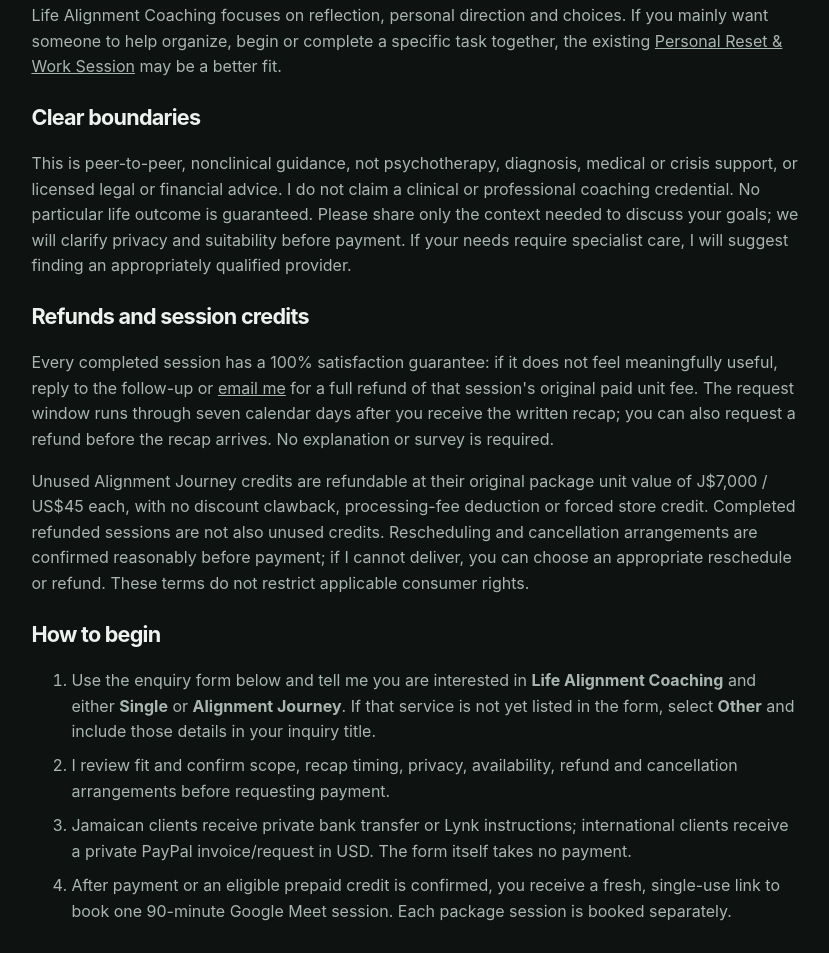
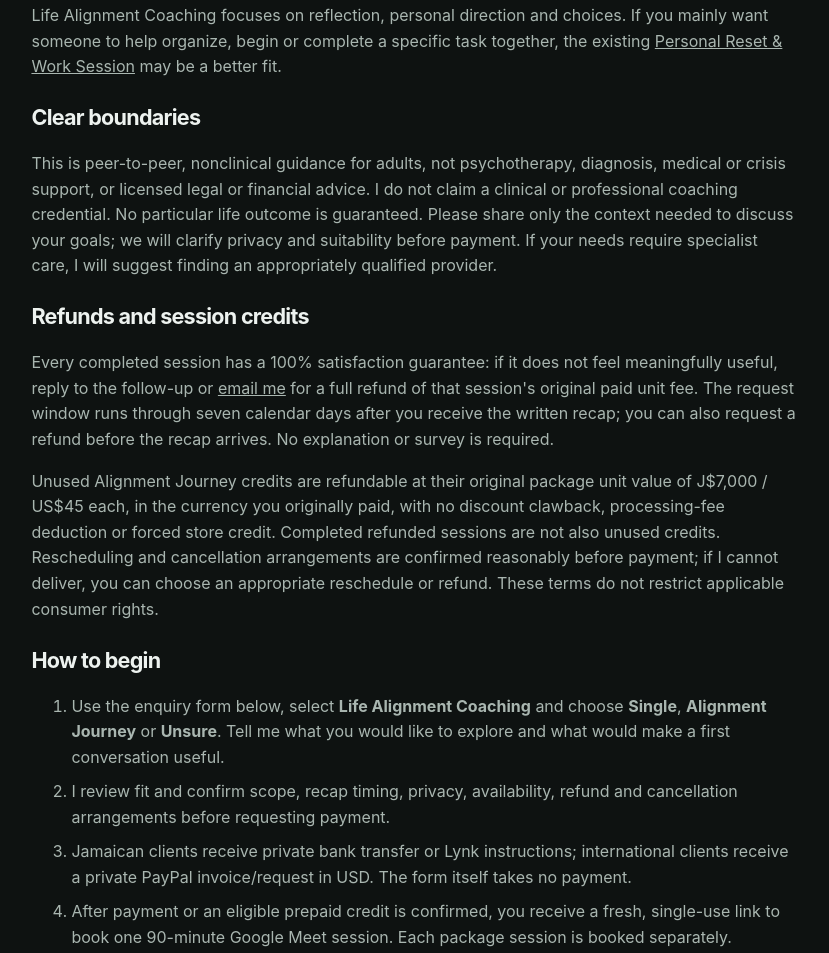
Before and after one commit to MigyDao/MiguelDao, a plain HTML site: page life-alignment-coaching.html in a window 1280 px wide. Shown: the part 2238-3191 px from the top of the page, without its empty margins (225-1054 px from the left). Drawn offline with Linux system fonts and the light colour scheme; a script that the page names is missing.

Commit message:
fix: align coaching intake copy with verified live setup

```diff
--- a/life-alignment-coaching.html
+++ b/life-alignment-coaching.html
@@ -77,13 +77,13 @@
         <h3>Life coaching versus practical working support</h3>
         <p>Life Alignment Coaching focuses on reflection, personal direction and choices. If you mainly want someone to help organize, begin or complete a specific task together, the existing <a href="personal-practical-support.html">Personal Reset &amp; Work Session</a> may be a better fit.</p>
         <h3>Clear boundaries</h3>
-        <p>This is peer-to-peer, nonclinical guidance, not psychotherapy, diagnosis, medical or crisis support, or licensed legal or financial advice. I do not claim a clinical or professional coaching credential. No particular life outcome is guaranteed. Please share only the context needed to discuss your goals; we will clarify privacy and suitability before payment. If your needs require specialist care, I will suggest finding an appropriately qualified provider.</p>
+        <p>This is peer-to-peer, nonclinical guidance for adults, not psychotherapy, diagnosis, medical or crisis support, or licensed legal or financial advice. I do not claim a clinical or professional coaching credential. No particular life outcome is guaranteed. Please share only the context needed to discuss your goals; we will clarify privacy and suitability before payment. If your needs require specialist care, I will suggest finding an appropriately qualified provider.</p>
         <h3>Refunds and session credits</h3>
         <p>Every completed session has a 100% satisfaction guarantee: if it does not feel meaningfully useful, reply to the follow-up or <a href="mailto:miguelfrancis.rw@gmail.com?subject=Life%20Alignment%20Coaching%20refund">email me</a> for a full refund of that session's original paid unit fee. The request window runs through seven calendar days after you receive the written recap; you can also request a refund before the recap arrives. No explanation or survey is required.</p>
-        <p>Unused Alignment Journey credits are refundable at their original package unit value of J$7,000 / US$45 each, with no discount clawback, processing-fee deduction or forced store credit. Completed refunded sessions are not also unused credits. Rescheduling and cancellation arrangements are confirmed reasonably before payment; if I cannot deliver, you can choose an appropriate reschedule or refund. These terms do not restrict applicable consumer rights.</p>
+        <p>Unused Alignment Journey credits are refundable at their original package unit value of J$7,000 / US$45 each, in the currency you originally paid, with no discount clawback, processing-fee deduction or forced store credit. Completed refunded sessions are not also unused credits. Rescheduling and cancellation arrangements are confirmed reasonably before payment; if I cannot deliver, you can choose an appropriate reschedule or refund. These terms do not restrict applicable consumer rights.</p>
         <h3>How to begin</h3>
         <ol>
-          <li>Use the enquiry form below and tell me you are interested in <strong>Life Alignment Coaching</strong> and either <strong>Single</strong> or <strong>Alignment Journey</strong>. If that service is not yet listed in the form, select <strong>Other</strong> and include those details in your inquiry title.</li>
+          <li>Use the enquiry form below, select <strong>Life Alignment Coaching</strong> and choose <strong>Single</strong>, <strong>Alignment Journey</strong> or <strong>Unsure</strong>. Tell me what you would like to explore and what would make a first conversation useful.</li>
           <li>I review fit and confirm scope, recap timing, privacy, availability, refund and cancellation arrangements before requesting payment.</li>
           <li>Jamaican clients receive private bank transfer or Lynk instructions; international clients receive a private PayPal invoice/request in USD. The form itself takes no payment.</li>
           <li>After payment or an eligible prepaid credit is confirmed, you receive a fresh, single-use link to book one 90-minute Google Meet session. Each package session is booked separately.</li>
@@ -96,7 +96,7 @@
           <p class="eyebrow">Life Alignment Coaching · Enquiries</p>
           <h2>Start with a conversation.</h2>
           <p class="hero-copy">You do not need perfect answers. Share what you would like to explore, the package that interests you and what would make a first conversation useful.</p>
-          <p>If <strong>Life Alignment Coaching</strong> does not yet appear as an option, choose <strong>Other</strong> and name the offering and package in the inquiry title.</p>
+          <p><strong>Life Alignment Coaching</strong> is selected for you below. Choose the package that interests you, or select <strong>Unsure</strong> if you would like help deciding.</p>
           <p class="intake-fallback">Prefer email? <a href="mailto:miguelfrancis.rw@gmail.com?subject=Life%20Alignment%20Coaching%20inquiry">Reach out directly.</a></p>
         </div>
         <div class="intake-form-shell" aria-label="Life Alignment Coaching inquiry form">
```
